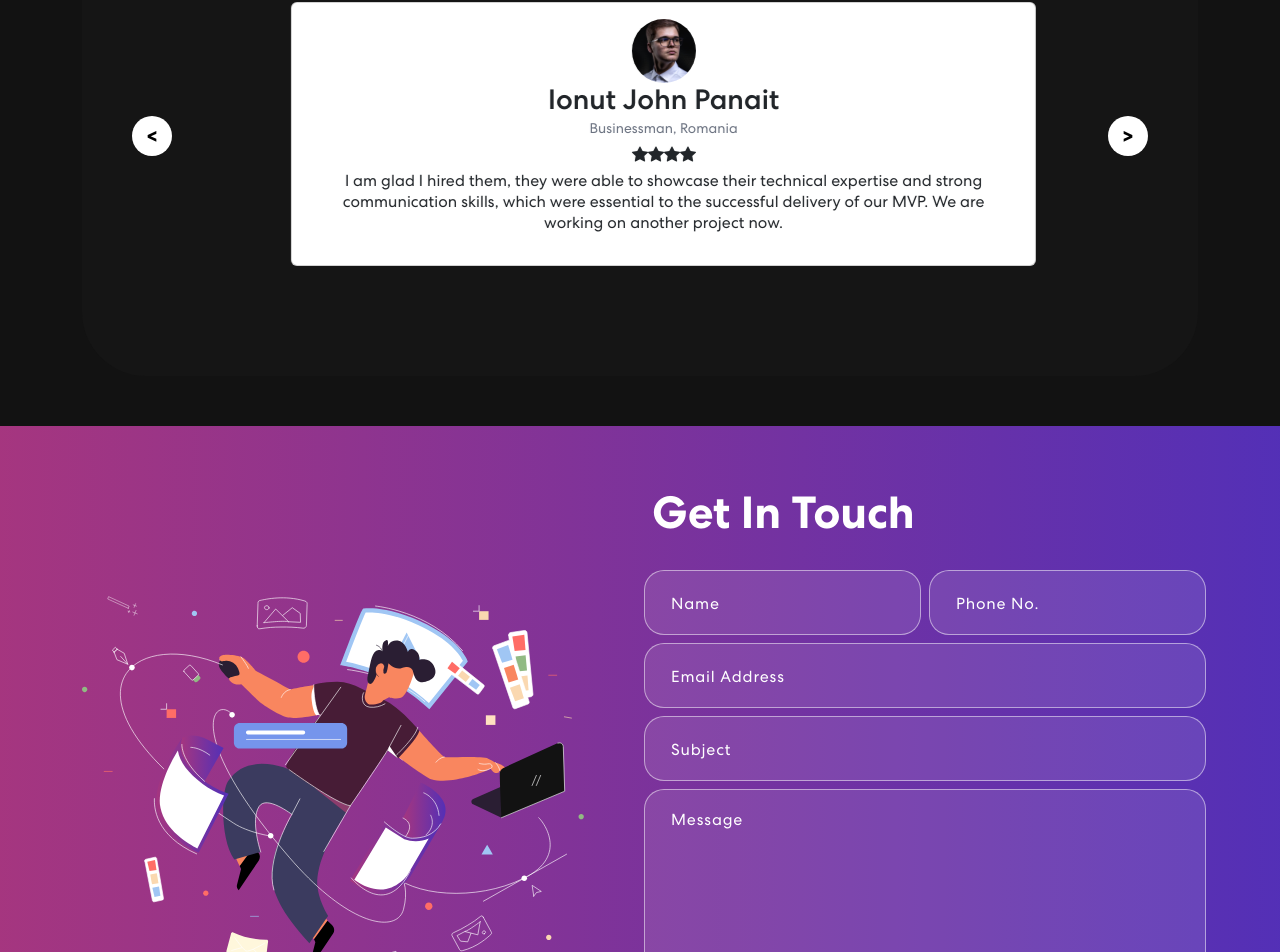
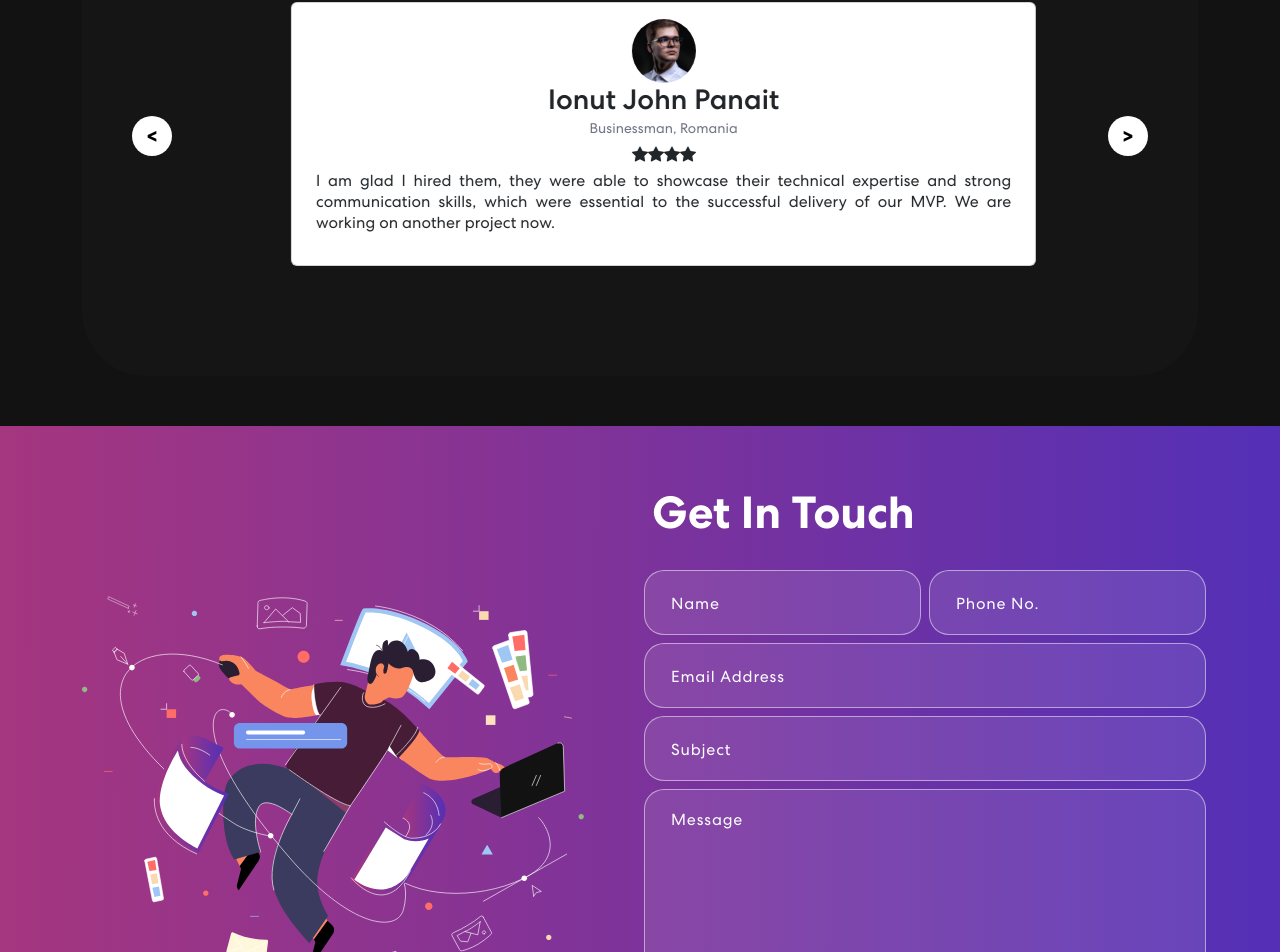
Before and after one commit to thehamzza/Graysol-Web-App, a React (Create React App) app: page / in a window 1280 px wide. Shown: the part 2686-3638 px from the top of the page. Built offline with nearby package versions, Linux system fonts and the light colour scheme.

Commit message:
Update Testimonial.js

```diff
--- a/src/components/Testimonial.js
+++ b/src/components/Testimonial.js
@@ -65,7 +65,7 @@ export const Testimonial = () => {
                         <StarFill />
                         <StarFill />
                       </div>
-                      <p className='mt-2'>
+                      <p className='mt-2' align="justify">
                         I am a very old client of Hamza, long before this
                         company even exists, he showcased his technical
                         expertise and strong communication skills, which were
@@ -95,7 +95,7 @@ export const Testimonial = () => {
                         <StarFill />
                         <StarFill />
                       </div>
-                      <p className='mt-2'>
+                      <p className='mt-2' align="justify">
                         I am impressed by the results, very responsive
                         communication, delivered a challenging project within a
                         short span of time, with feasibility and technical
@@ -124,7 +124,7 @@ export const Testimonial = () => {
                         <StarFill />
                         <StarFill />
                       </div>
-                      <p className='mt-2'>
+                      <p className='mt-2' align="justify">
                         I am glad I hired them, they were able to showcase their
                         technical expertise and strong communication skills,
                         which were essential to the successful delivery of our
```
